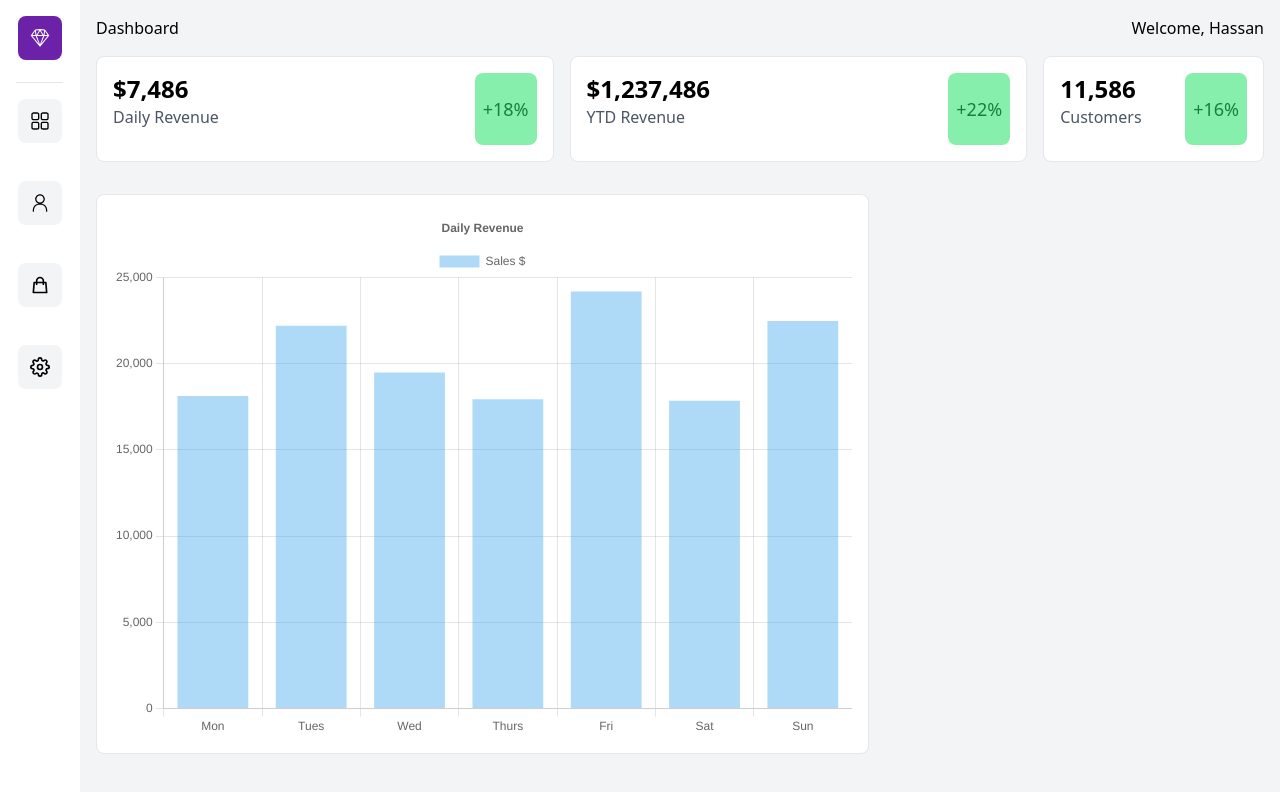
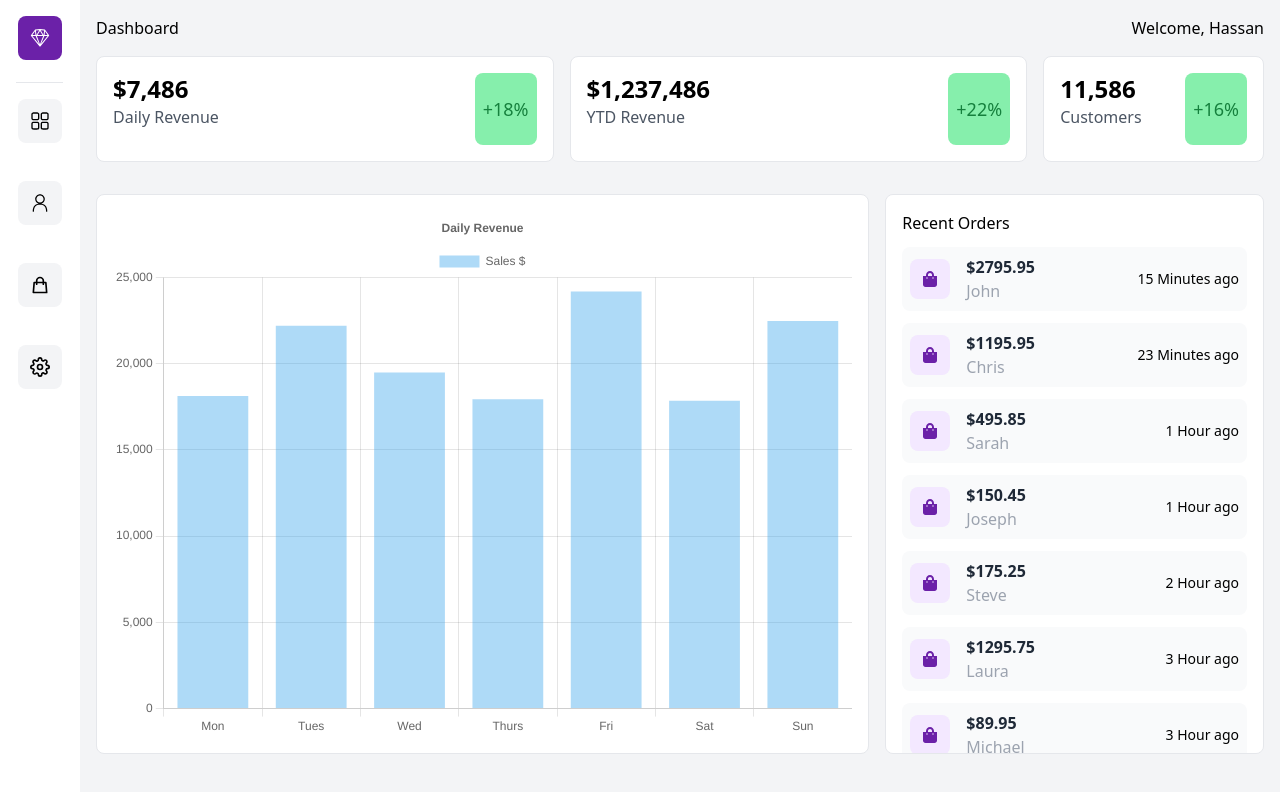
Before and after one commit to HassanShanJava/Nextjs-Chartjs-Dashboard, a Next.js app: page / in a window 1280 px wide. Shown: the top 792 px of the page. Built offline with nearby package versions, Linux system fonts and the light colour scheme.

Commit message:
w=completed the recent oroder dsection on dahboad

```diff
--- a/components/RecentOrders.jsx
+++ b/components/RecentOrders.jsx
@@ -1,11 +1,30 @@
-import React from 'react'
-import {data} from "../data/data"
-import {FaShoppingBag} from "react-icons/fa"
+import React from "react";
+import { data } from "../data/data";
+import { FaShoppingBag } from "react-icons/fa";
 
 const RecentOrders = () => {
   return (
-    <div></div>
-  )
-}
+    <div className="w-full col-span-1 relative lg:h-[70vh] h-[50vh] p-4 m-auto border rounded-lg bg-white overflow-scroll">
+      <h1>Recent Orders</h1>
+      <ul>
+        {data.map((item, key) => (
+          <li
+            key={key}
+            className="bg-gray-50 hover:bg-gray-100 rounded-lg my-3 p-2 flex items-center cursor-pointer"
+          >
+            <div className="bg-purple-100 rounded-lg p-3">
+              <FaShoppingBag className="text-purple-800 " />
+            </div>
+            <div className="pl-4 ">
+              <p className="text-gray-800 font-bold">${item.total}</p>
+              <p className="text-gray-400 font-sm">{item.name.first}</p>
+            </div>
+            <p className="lg:flex md:hidden absolute right-6 text-sm">{item.date}</p>
+          </li>
+        ))}
+      </ul>
+    </div>
+  );
+};
 
-export default RecentOrders
+export default RecentOrders;
```
